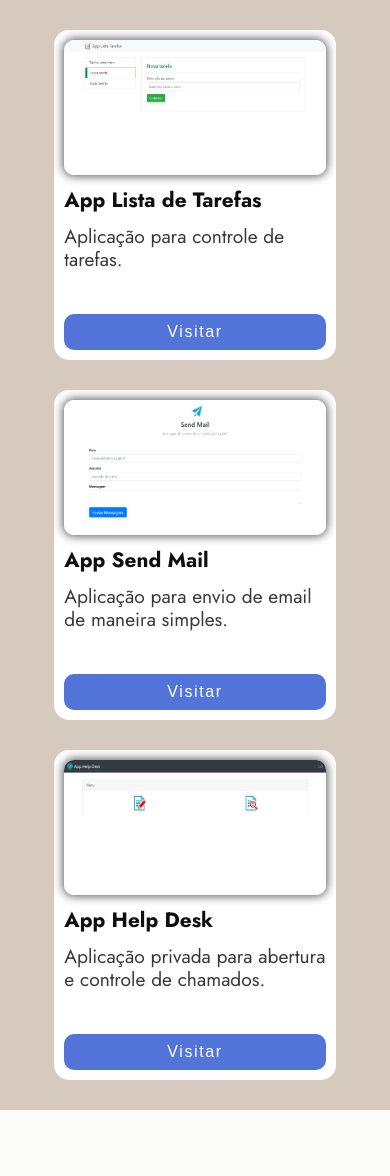
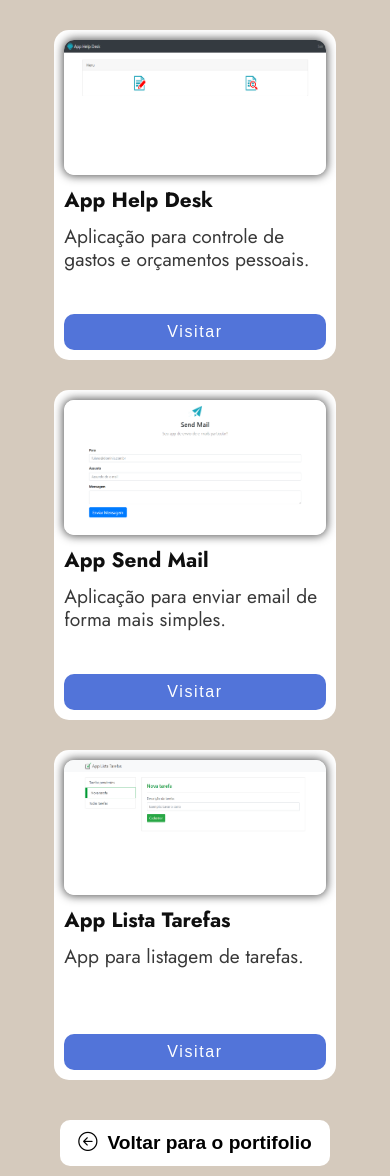
Before and after one commit to heitorkkj/heitorkkj.github.io, a PHP site: page /assets/projects/php/index.html in a window 390 px wide. Before the commit the page ends 1110 px from the top, so only its background shows below. Run offline with PHP 8.4, Linux system fonts and the light colour scheme.

Commit message:
updating

```diff
--- a/assets/projects/php/index.html
+++ b/assets/projects/php/index.html
@@ -10,48 +10,24 @@
     <link href="https://fonts.googleapis.com/css2?family=Jost:wght@400;700&amp;display=swap" rel="stylesheet">
 
     <link rel="stylesheet" href="/assets/projects/php/style.css"/>
-    <title>Todos os projetos - JS</title>
+    <script src="/assets/js/projetosPhp.js"></script>
+
+    <title>Todos os projetos - PHP</title>
 </head>
 <body>
-    <div class="cards" id="projetos">
-        <div class="card" id="card-js">
-            <div class="card-img">
-                <img src="/assets/projects/php/img/app_lista_tarefa.png"/>
-            </div>
-            <h1 class="card-title">App Lista de Tarefas
-            </h1>
-            <div class="card-content">
-                Aplicação para controle de tarefas.
-            </div>
-            <button class="btn-link" onclick="appPostado('app-lista-tarefas')">Visitar</button>
+
+    <main>
+
+        <div class="cards" id="projetos">
+
         </div>
 
-        <div class="card" id="card-js">
-                <div class="card-img">
-                    <img src="/assets/projects/php/img/app_send_mail.png"/>
-                </div>
-                <h1 class="card-title">
-                    App Send Mail
-                </h1>
-                <div class="card-content">
-                    Aplicação para envio de email de maneira simples.
-                </div>
-                <button class="btn-link" onclick="appNaoPostado()">Visitar</button>
-        </div>
+        <button class="btn-voltarPag" onclick="voltarPag()">
+            <i class="bi bi-arrow-left-circle"></i>
+            <strong>Voltar para o portifolio</strong>
+        </button>
 
-        <div class="card" id="card-js">
-            <div class="card-img">
-                <img src="/assets/projects/php/img/app_help_desk.png"/>
-            </div>
-            <h1 class="card-title">App Help Desk
-            </h1>
-            <div class="card-content">
-                Aplicação privada para abertura e controle de chamados.
-            </div>
-            <button class="btn-link" onclick="appNaoPostado()">Visitar</button>
-        </div>
-
-    </div>
+    </main>
 
     <script src="script.js"></script>
 </body>
--- a/assets/projects/php/script.js
+++ b/assets/projects/php/script.js
@@ -2,10 +2,46 @@
     window.close()
 }
 
-let appNaoPostado = () =>{
-     alert('Desculpe-me o app não está disponivel para ser acessado')
- }
+let irPara = (local) =>{
+    let endereco = local
 
-let appPostado = (endereco) =>{
-     window.location.href = ` http://${endereco}.rf.gd`
+    if(local == 'nenhum'){
+        alert('App não postado na web, aguarde!')
+    }else
+        window.open(endereco,'_blank')
 }
+
+
+let container = document.getElementById('projetos')
+container.innerHTML = ''
+
+let quantidadeDeProjetos = todosOsProjetosPhp.length
+
+let card = {
+    img: '',
+    titulo: '',
+    content:'',
+    link:''
+}
+
+for(let count = 0; count<=quantidadeDeProjetos; count++){
+    card.img = todosOsProjetosPhp[count].img
+    card.titulo = todosOsProjetosPhp[count].titulo
+    card.content = todosOsProjetosPhp[count].content
+    card.link = todosOsProjetosPhp[count].link
+
+    container.innerHTML += `
+    <div class="card" id="card-js">
+        <div class="card-img">
+            <img src="${card.img}"/>
+        </div>
+        <h1 class="card-title">
+        ${card.titulo}
+        </h1>
+        <div class="card-content">
+        ${card.content}
+        </div>
+        <button class="btn-link" onclick="irPara('${card.link}')">Visitar</button>
+    </div>`
+
+}
--- a/assets/projects/php/style.css
+++ b/assets/projects/php/style.css
@@ -28,15 +28,16 @@
 }
 
 .card{
+    width: 25%;
+    height: 350px;
+    padding: 15px;
+
     display: flex;
     flex-direction: column;
     align-items: center;
     justify-content: flex-end;
+    gap:10px;
     overflow: hidden;
-    width: 25%;
-    height: 350px;
-    padding: 15px;
-    gap:10px;
 
     background-color: #fff;
     border-radius: 10px;
@@ -101,9 +102,8 @@
     font-weight: 500;
     letter-spacing: 0.1em;
     background-color: #5274D9;
-    color: #fff;
+    color:#fff;
 }
-
 
 .btn-voltarPag{
     width: 87%;
@@ -115,19 +115,27 @@
     border-radius: 10px;
     align-items: center;
     justify-content: center;
-    margin: 0 10px 0 10px;
+    margin: 10px auto;
 
     background-color: #fff;
     cursor: pointer;
     font-size: 1.3em;
     font-weight: 300;
 
-    transition: all 0.4s;
+    transition: all 0.8s;
 }
 
 .btn-voltarPag:hover{
-    transform: scale(1.04);
+    background-color: rgba(0, 0, 0, 0.858);
+    color:white;
+    transform: scale(1.01);
 }
+
+
+
+/*  media query */
+
+
 
 @media (max-width: 600px){
 
@@ -193,29 +201,35 @@
         font-weight: 500;
         letter-spacing: 0.1em;
         background-color: #5274D9;
+        color:#fff;
     }
 
     .btn-voltarPag{
-        width:67%;
+        width:69%;
         height: 46px;
+        padding: 0 10px;
+
         display: flex;
-        gap: 10px;
         align-items: center;
         justify-content: center;
-        margin: 0 10px 0 10px;
+        gap: 10px;
+        margin: 10px auto;
 
         background-color: #fff;
         cursor: pointer;
         font-size: 1.2em;
         font-weight: 300;
 
-        transition: hover 0.4s;
+        transition: all 0.4s;
     }
 
-    .btn-voltarPag:hover{
-        transform: scale(1.01);
-    }
 }
+
+
+
+/*  media query */
+
+
 
 @media (min-width: 700px) and (min-height: 1000px){
 
@@ -281,16 +295,17 @@
         font-weight: 500;
         letter-spacing: 0.1em;
         background-color: #5274D9;
-        color: #fff;
+
     }
 
     .btn-voltarPag{
         width:88%;
         height: 46px;
+
         display: flex;
-        gap: 10px;
         align-items: center;
         justify-content: center;
+        gap: 10px;
         margin: 0 10px 0 10px;
 
         background-color: #fff;
```
Also changed, not shown: assets/projects/js/style.css (+14 -13 lines).
